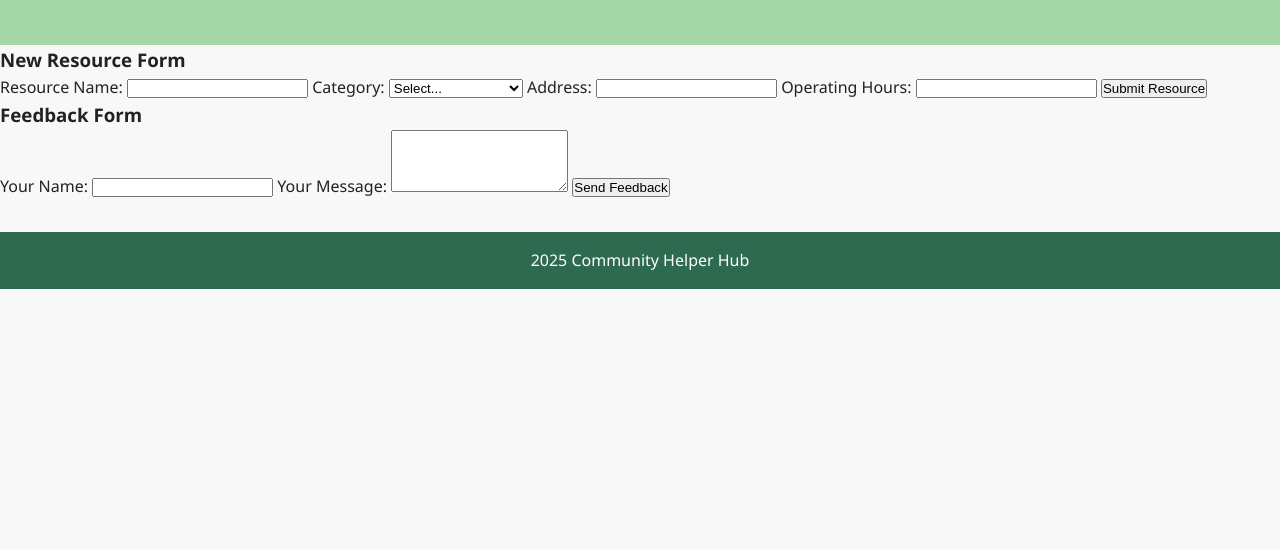
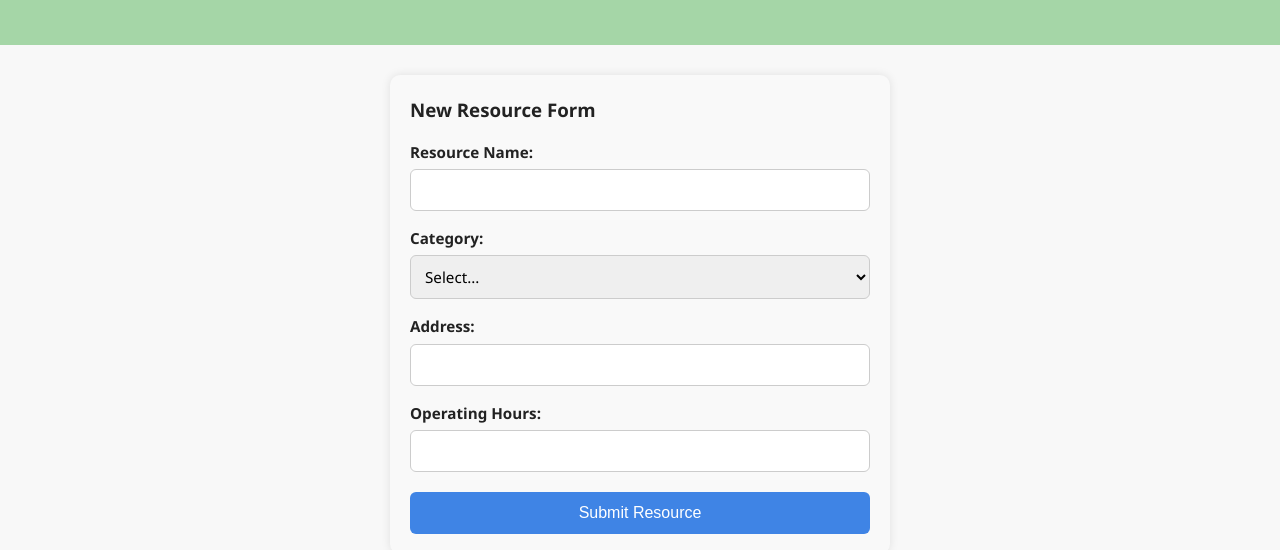
Before and after one commit to SoranyiL/capstone_project, a website: page html/submit.html in a window 1280 px wide. Shown: the part 250-800 px from the top of the page. Drawn offline with Linux system fonts and the light colour scheme.

Commit message:
css for the forms

```diff
--- a/html/css/style.css
+++ b/html/css/style.css
@@ -198,3 +198,75 @@
     background-color: #f9f9f9;
     border-radius: 6px;
   }
+
+  form {
+    background-color: #f9f9f9;
+    padding: 20px;
+    border-radius: 10px;
+    max-width: 500px;
+    margin: 30px auto;
+    box-shadow: 0 0 10px rgba(0, 0, 0, 0.1);
+  }
+
+  form h2 {
+    text-align: center;
+    margin-bottom: 15px;
+    font-family: 'Segoe UI', sans-serif;
+  }
+
+  form label {
+    display: block;
+    margin-top: 15px;
+    font-weight: bold;
+    font-size: 0.95rem;
+  }
+
+  form input[type="text"],
+  form textarea,
+  form select {
+    width: 100%;
+    padding: 10px;
+    margin-top: 5px;
+    font-size: 0.95rem;
+    border: 1px solid #ccc;
+    border-radius: 6px;
+    font-family: 'Segoe UI', sans-serif;
+    box-sizing: border-box;
+  }
+
+  form input[type="email"],
+  form textarea,
+  form select {
+    width: 100%;
+    padding: 10px;
+    margin-top: 5px;
+    font-size: 0.95rem;
+    border: 1px solid #ccc;
+    border-radius: 6px;
+    font-family: 'Segoe UI', sans-serif;
+    box-sizing: border-box;
+  }
+
+  form textarea {
+    resize: vertical;
+    height: 100px;
+  }
+
+  form button,
+  form input[type="submit"] {
+    margin-top: 20px;
+    width: 100%;
+    padding: 12px;
+    background-color: #3f84e5;
+    color: white;
+    border: none;
+    border-radius: 6px;
+    font-size: 1rem;
+    cursor: pointer;
+    transition: background-color 0.3s ease;
+  }
+
+  form button:hover,
+  form input[type="submit"]:hover {
+    background-color: #296acb;
+  }
```
